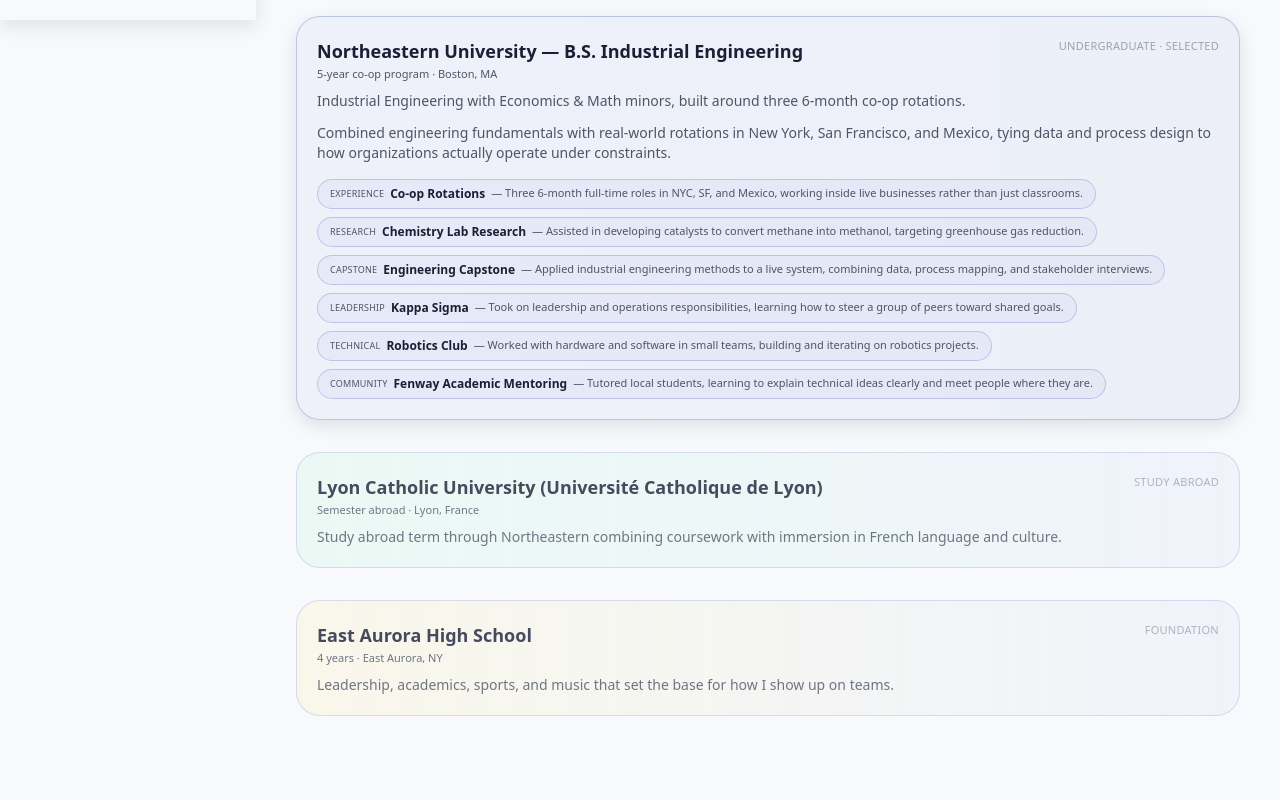
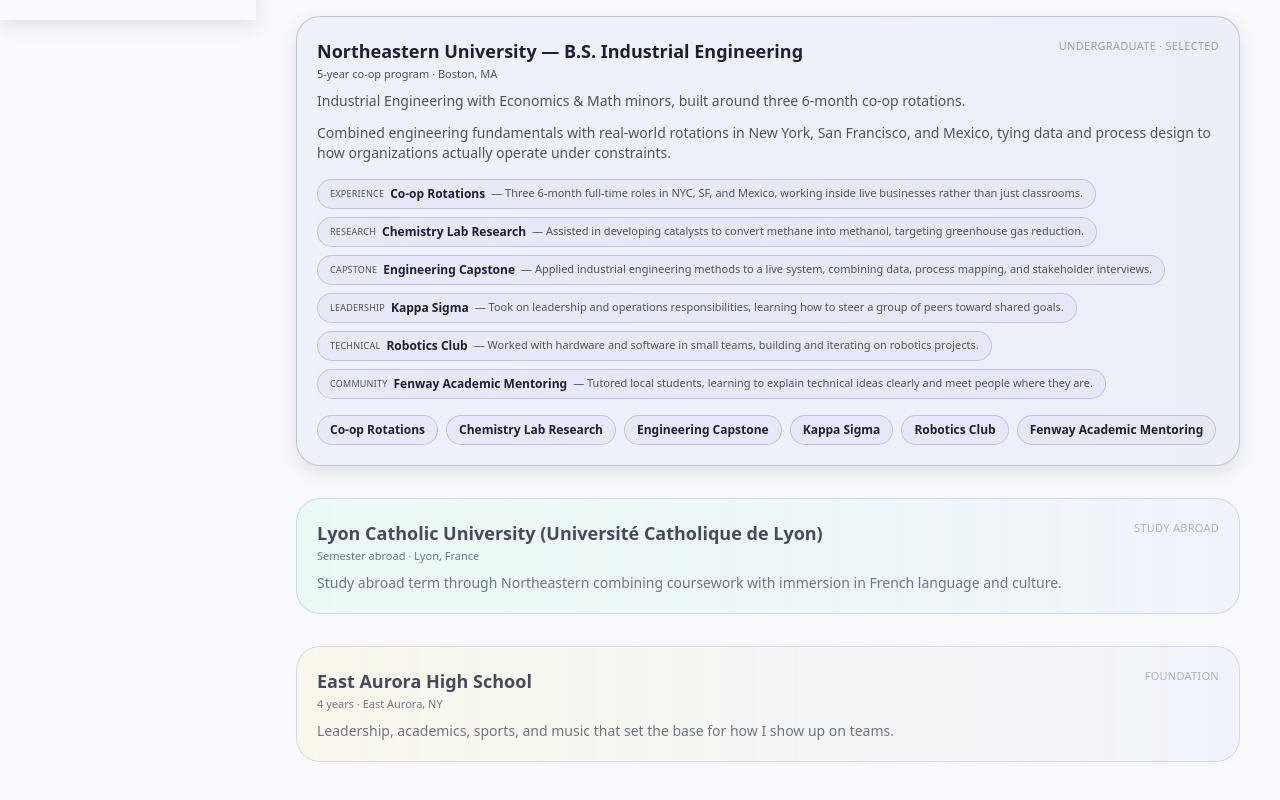
Before and after one commit to avelayud/my-portfolio, a Next.js app: page /education in a window 1280 px wide. Shown: the part 780-1580 px from the top of the page. Built offline with nearby package versions, Linux system fonts and the light colour scheme.

Commit message:
Update small pills interaction

```diff
--- a/app/education/page.tsx
+++ b/app/education/page.tsx
@@ -175,6 +175,22 @@
 export default function EducationPage() {
   const [activeId, setActiveId] = useState<EduId>("neu");
 
+  const [activeActivityByEdu, setActiveActivityByEdu] = useState<
+    Partial<Record<EduId, string | null>>
+  >({});
+
+  const handlePillClick = (eduId: EduId, title: string) => {
+  setActiveActivityByEdu((prev) => {
+    const current = prev[eduId] ?? null;
+    // Toggle: clicking again collapses
+    return {
+      ...prev,
+      [eduId]: current === title ? null : title,
+            };
+    });
+  };
+
+
   // Scroll-reveal for cards
     useEffect(() => {
     const elements = document.querySelectorAll<HTMLElement>(".reveal");
@@ -321,6 +337,42 @@
                         </div>
                       ))}
                     </div>
+                    <div className="edu-pill-row">
+                        {edu.activities.map((act) => {
+                            const isActivityActive = activeActivityByEdu[edu.id] === act.title;
+
+                            return (
+                            <button
+                                key={act.title}
+                                type="button"
+                                onClick={(e) => {
+                                e.stopPropagation(); // don’t toggle the whole card when clicking a pill
+                                handlePillClick(edu.id, act.title);
+                                }}
+                                className={`edu-pill ${edu.pillAccentClass} ${
+                                isActivityActive ? "edu-pill-active" : ""
+                                }`}
+                            >
+                                {/* Always show title */}
+                                <span className="font-semibold text-text-primary">
+                                {act.title}
+                                </span>
+
+                                {/* Only show tag + description when active */}
+                                {isActivityActive && (
+                                <>
+                                    <span className="edu-pill-badge mt-1">
+                                    {act.category}
+                                    </span>
+                                    <p className="text-[11px] text-text-secondary mt-1">
+                                    {act.desc}
+                                    </p>
+                                </>
+                                )}
+                            </button>
+                            );
+                        })}
+                    </div>
                   </>
                 )}
               </article>
--- a/app/globals.css
+++ b/app/globals.css
@@ -92,7 +92,7 @@
     @apply underline underline-offset-4;
   }
 
-  /* SCROLL REVEAL */
+  /* SCROLL REVEAL
 
   .reveal {
     opacity: 0;
@@ -104,6 +104,7 @@
     opacity: 1;
     transform: translateY(0);
   }
+  */
 
   /* EDUCATION CARDS (summary + expanded view) */
 
@@ -167,20 +168,24 @@
     @apply flex flex-wrap gap-2 mt-4;
   }
 
+  /* Default: small chip, width based on title */
   .edu-pill {
     @apply text-[11px] md:text-xs px-3 py-1.5 rounded-full border border-divider
            bg-surface/80 text-text-secondary transition
-           flex items-center gap-1.5 order-none;
+           inline-flex items-center gap-1.5 cursor-pointer;
   }
 
   .edu-pill:hover {
-    @apply shadow-skeuo-soft bg-surface;
-    order: -1;
-    flex-basis: 100%;
+    @apply bg-surface shadow-skeuo-soft;
   }
 
   .edu-pill-badge {
     @apply text-[9px] uppercase tracking-wide;
+  }
+
+  /* Expanded pill: stack content vertically when active */
+  .edu-pill-active {
+    @apply bg-surface shadow-skeuo-soft flex-col items-start;
   }
 
   .edu-pill-mit {
```
